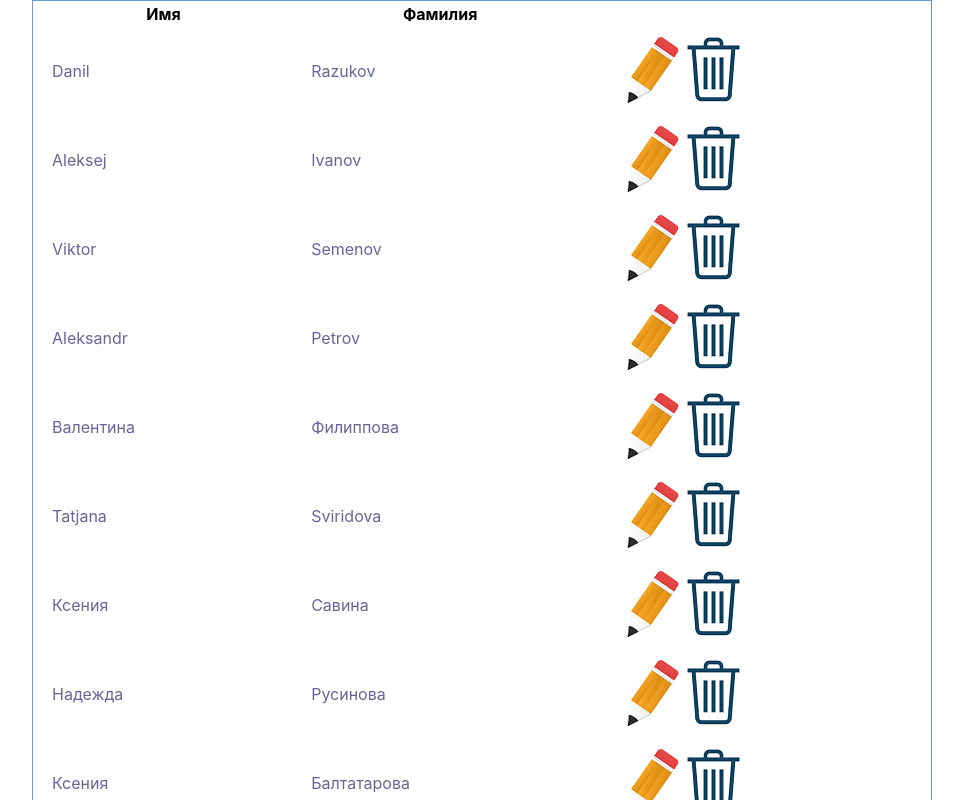
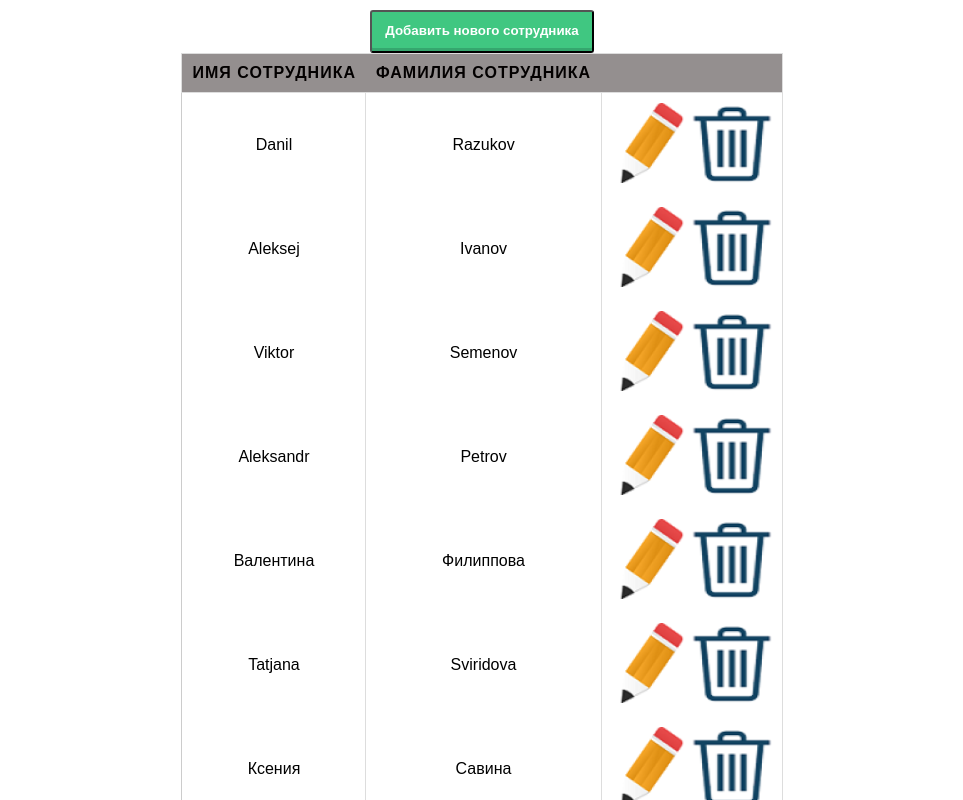
Before and after one commit to DanilRazukov/TestovoeZadanie, a React (Create React App) app: page / in a window 1280 px wide. Shown: the top 800 px of the page, without its empty margins (158-1121 px from the left). Built offline with nearby package versions, Linux system fonts and the light colour scheme; data requests are answered from the project's data file.

Commit message:
Add styles from Table

```diff
--- a/src/App.css
+++ /dev/null
@@ -1,38 +0,0 @@
-.App {
-  text-align: center;
-}
-
-.App-logo {
-  height: 40vmin;
-  pointer-events: none;
-}
-
-@media (prefers-reduced-motion: no-preference) {
-  .App-logo {
-    animation: App-logo-spin infinite 20s linear;
-  }
-}
-
-.App-header {
-  background-color: #282c34;
-  min-height: 100vh;
-  display: flex;
-  flex-direction: column;
-  align-items: center;
-  justify-content: center;
-  font-size: calc(10px + 2vmin);
-  color: white;
-}
-
-.App-link {
-  color: #61dafb;
-}
-
-@keyframes App-logo-spin {
-  from {
-    transform: rotate(0deg);
-  }
-  to {
-    transform: rotate(360deg);
-  }
-}
--- a/src/App.js
+++ b/src/App.js
@@ -1,5 +1,5 @@
 import React from 'react';
-import './App.css';
+import styles from './App.module.css';
 import Table from "./Table/Table";
 import ModalEditWindow from "./ModalWindow/ModalEditWindow";
 import ModalAddWindow from "./ModalWindow/ModalAddWindow";
@@ -105,9 +105,9 @@ class App extends React.Component {
 
     render() {
         return (
-            <div>
+            <div className={styles.body}>
                 <Table state={this.state} handleOpenModalEdit={this.handleOpenModalEdit}
-                       handleOpenModalDelete={this.handleOpenModalDelete}/>
+                       handleOpenModalDelete={this.handleOpenModalDelete} handleOpenModalAdd={this.handleOpenModalAdd}/>
                 <ModalEditWindow openModal={this.state.isModalEditOpen}
                                  handleOpenModal={this.handleOpenModalEdit}
                                  userId={this.state.userId}
@@ -121,9 +121,6 @@ class App extends React.Component {
                                    userId={this.state.userId}
                                    item={this.state.item}
                                    DeletePerson={this.DeletePerson}/>
-                <div>
-                    <button onClick={this.handleOpenModalAdd}>Add New Person</button>
-                </div>
             </div>
         )
     }
--- /dev/null
+++ b/src/App.module.css
@@ -0,0 +1,6 @@
+.body {
+  text-align: center;
+  padding-top: 10px;
+  font-family: sans-serif;
+  height: 100vh;
+}
--- a/src/ModalWindow/ModalAddWindow.js
+++ b/src/ModalWindow/ModalAddWindow.js
@@ -37,12 +37,12 @@ const ModalAddWindow = (props) => {
             </h3>
             <div>
                 <strong>Фамилия:</strong>
-                <textarea placeholder={"Фамилия"} ref={AddLastName}
+                <textarea placeholder="Введите Фамилию сотрудника" ref={AddLastName}
                           style={{resize: "none", position: "relative", left: "15px"}}/>
             </div>
             <div>
                 <strong>Имя:</strong>
-                <textarea placeholder={"Имя"} ref={AddFirstName}
+                <textarea placeholder="Введите Имя сотрудника"
                           style={{resize: "none", position: "relative", left: "15px",top:"10px"}}/>
             </div>
             <div style={{top:"25px", position:"relative"}}>
--- a/src/ModalWindow/ModalDeletWindow.js
+++ b/src/ModalWindow/ModalDeletWindow.js
@@ -1,14 +1,12 @@
 import React from "react";
 import Modal from "react-modal";
 
-Modal.setAppElement ('#root')
+Modal.setAppElement ('#root');
 const ModalDeleteWindow = (props) => {
-    debugger
     let FullName = "Данных нет"
     if (props.item.length !== 0) {
         FullName = props.item[0].lastName + " " + props.item[0].firstName
     }
-    console.log(props)
     return (
         <Modal isOpen={props.openModal}
                onRequestClose={()=>props.handleOpenModalDelete()}
--- a/src/ModalWindow/ModalEditWindow.js
+++ b/src/ModalWindow/ModalEditWindow.js
@@ -1,11 +1,11 @@
 import React from "react";
 import Modal from "react-modal";
 
-Modal.setAppElement('#root')
+Modal.setAppElement('#root');
 const ModalEditWindow = (props) => {
     let newLastName = React.createRef();
     let newFirstName = React.createRef();
-    let FullName = "Данных нет"
+    let FullName = "Данных нет";
     if (props.item.length !== 0) {
         FullName = props.item[0].lastName + " " + props.item[0].firstName
     }
@@ -43,12 +43,14 @@ const ModalEditWindow = (props) => {
             <div>
                 <p>Фамилия</p>
                 <textarea ref={newLastName}
-                          style={{resize: "none", position: "relative", left: "15px"}}></textarea>
+                          placeholder="Введите Фамилию сотрудника"
+                          style={{resize: "none", position: "relative", left: "15px"}}/>
             </div>
             <div>
                 <p>Имя</p>
                 <textarea ref={newFirstName}
-                          style={{resize: "none", position: "relative", left: "15px"}}></textarea>
+                          placeholder="Введите Имя сотрудника"
+                          style={{resize: "none", position: "relative", left: "15px"}}/>
             </div>
             <div>
                 <button onClick={AddEditPerson}>Add</button>
--- a/src/Table/Table.js
+++ b/src/Table/Table.js
@@ -1,6 +1,7 @@
 import React from 'react';
 import Delete from "./../Image/Delete.png"
-import Edit from "../Image/Edit.png";
+import Edit from "../Image/Edit.png"
+import styles from "./Table.module.css"
 
 class Table extends React.Component {
     onPressEdit = (item) => {
@@ -11,31 +12,30 @@ class Table extends React.Component {
     }
     render() {
         return (
-            <div>
-                <table style={{border: "1px solid #69c", margin:"0 auto",width:"900px"}}>
-                    <thead>
-                    <tr>
-                        <th>Имя</th>
-                        <th>Фамилия</th>
-                        <th></th>
+            <div className={styles.tableWrap}>
+                <button className={styles.buttonAdd} onClick={this.props.handleOpenModalAdd}>Добавить нового сотрудника</button>
+                <table className={styles.table}>
+                    <thead className={styles.thead}>
+                    <tr className={styles.tr}>
+                        <th className={styles.th}>Имя сотрудника</th>
+                        <th className={styles.th}>Фамилия сотрудника</th>
+                        <th className={styles.th}/>
                     </tr>
                     </thead>
                     <tbody>
                     {this.props.state.data.map(item => (
                         <tr key={item.id}>
-                            <td style={{ color:"#669", padding:"7px 17px"}}>
+                            <td className={styles.td} data-label="Имя">
                                 {item.firstName}
                             </td>
-                            <td style={{ color:"#669", padding:"7px 17px"}} >
+                            <td className   ={styles.td} data-label="Фамилия" >
                                 {item.lastName}
                             </td>
-                            <td style={{padding:"7px 17px",margin:"0 auto"}}>
-                                <input type="image" name="image" alt="" src={Edit} onClick={()=>{
-                                    this.onPressEdit(item.id)
-                                }} style={{position:"relative",left:"15px"}}/>
-                                <input type="image" name="image" alt="" src={Delete} onClick={()=>{
-                                    this.onPressDelete(item.id)
-                                }} style={{position:"relative",left:"15px"}}/>
+                            <td className={styles.td} data-label="Изменить">
+                                <input type="image" name="image" alt="" src={Edit} className={styles.button}
+                                       onClick={()=>{this.onPressEdit(item.id)}}/>
+                                <input type="image" name="image" alt="" src={Delete} className={styles.button}
+                                       onClick={()=>{this.onPressDelete(item.id)}}/>
                             </td>
                         </tr>
                     ))}
--- /dev/null
+++ b/src/Table/Table.module.css
@@ -0,0 +1,83 @@
+.buttonAdd {
+    font-weight: 700;
+    color: white;
+    text-decoration: none;
+    padding: .8em 1em calc(.8em + 3px);
+    border-radius: 3px;
+    background: rgb(64,199,129);
+    box-shadow: 0 -3px rgb(53,167,110) inset;
+}
+.buttonAdd:hover {
+    background: rgb(53, 167, 110);
+}
+.buttonAdd:active{
+    background: rgb(33,147,90);
+    box-shadow: 0 3px rgb(33,147,90) inset;
+}
+.tableWrap {
+    text-align: center;
+    display: inline-block;
+    background-color: #fff;
+    color: #000;
+}
+.table {
+    border: 1px solid #ccc;
+    width: 100%;
+    margin:0;
+    padding:0;
+    border-collapse: collapse;
+    border-spacing: 0;
+}
+.tr {
+    border: 1px solid #ddd;
+    padding: 5px;
+}
+.th {
+    padding: 10px;
+    text-align: center;
+    color: #030000;
+    background-color: #948f8f;
+    text-transform: uppercase;
+    letter-spacing: 1px;
+}
+.td {
+    padding: 10px;
+    text-align: center;
+    border-right: 1px solid #ddd;
+}
+@media screen and (max-width: 600px) {
+    .table-wrap {
+        overflow-y: scroll;
+    }
+    .table {
+        border: 0;
+    }
+    .thead {
+        display: none;
+    }
+    .tr {
+        margin-bottom: 10px;
+        display: block;
+        border-bottom: 2px solid #ddd;
+    }
+    .td {
+        display: block;
+        text-align: right;
+        font-size: 13px;
+        border-bottom: 1px dotted #cccccc;
+        border-right: 1px solid transparent;
+    }
+    .td:last-child{
+        border-bottom: 0;
+    }
+    .td:before{
+        content: attr(data-label);
+        float: left;
+        text-transform: uppercase;
+        font-weight: bold;
+    }
+    .button {
+        width: 20px;
+        padding: 10px;
+    }
+}
```
Also changed, not shown: src/Table/Table.css (deleted, +0 -14 lines), src/Image/Delete.png, src/Image/Edit.png.
